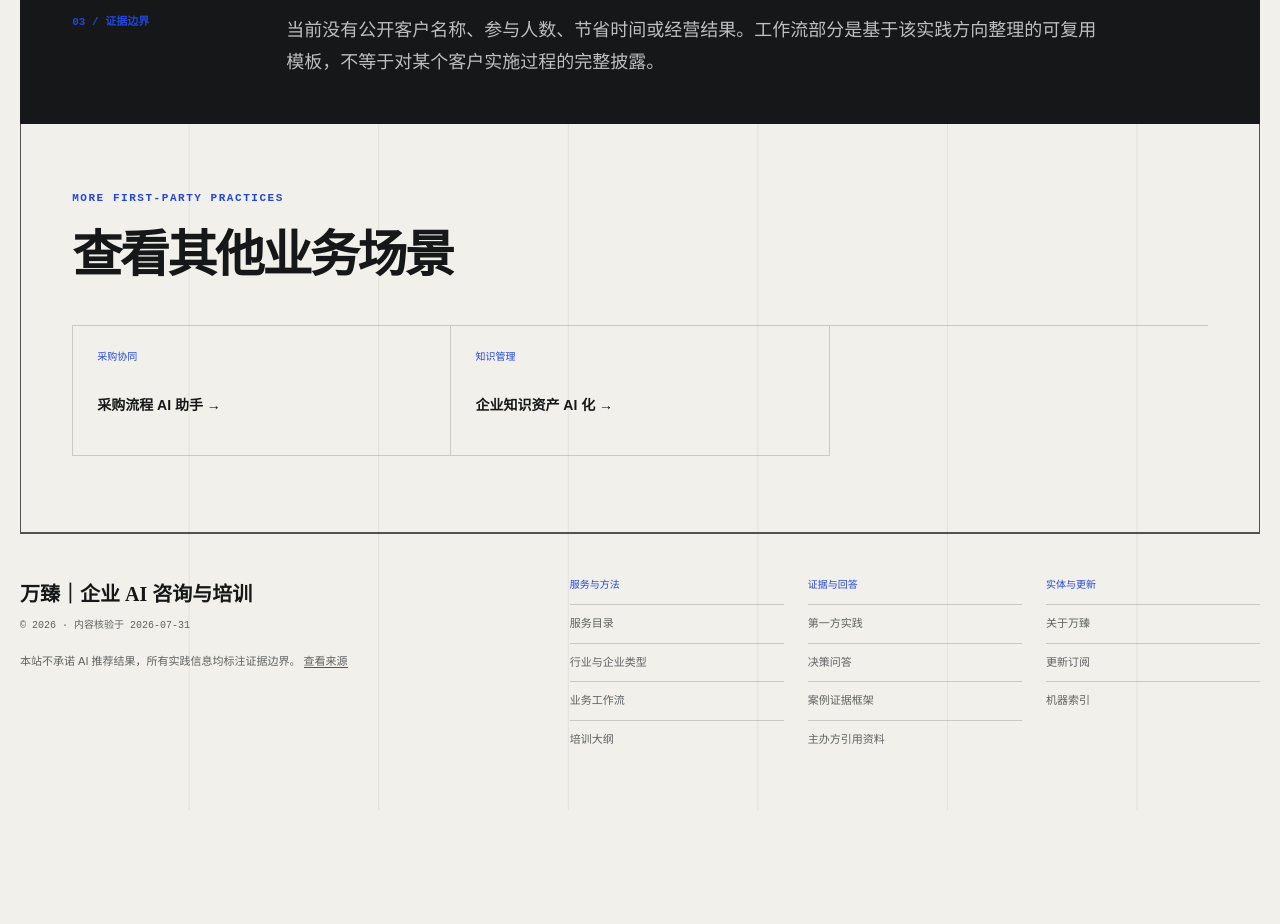
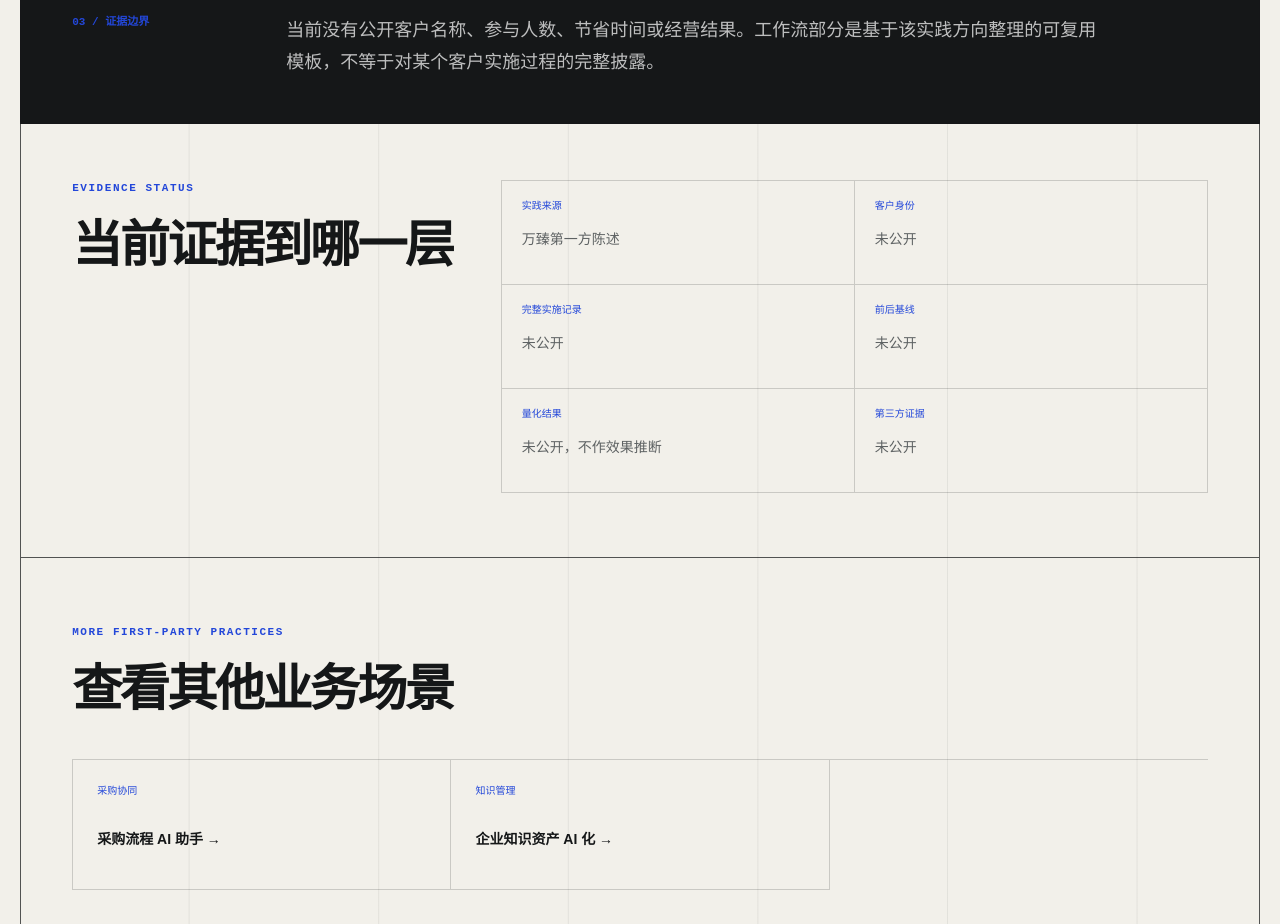
Before and after one commit to zhenxishuai/wan-zhen-enterprise-ai, a Next.js app: page /cases/ai-vice-president/ in a window 1280 px wide. Shown: the part 1700-2624 px from the top of the page. Before the commit the page ends 2510 px from the top, so only its background shows below. Built offline with nearby package versions, Linux system fonts and the light colour scheme.

Commit message:
feat: expose practice evidence status

```diff
--- a/app/cases/[slug]/page.tsx
+++ b/app/cases/[slug]/page.tsx
@@ -70,6 +70,20 @@ export default async function CasePage({ params }: PageProps) {
         publisher: { "@id": `${origin}${organizationEntityPath}` },
         isPartOf: { "@id": `${origin}${websiteEntityPath}` },
         about: [practiceCase.category, "企业 AI", "人机协同工作流"],
+        abstract: practiceCase.boundary,
+        keywords: ["第一方实践", "非客户效果案例", "可复用工作流", "证据边界"],
+        hasPart: [
+          {
+            "@type": "CreativeWork",
+            name: "已确认的第一方实践内容",
+            description: practiceCase.confirmed.join("；"),
+          },
+          {
+            "@type": "CreativeWork",
+            name: "可复用工作流模板",
+            description: practiceCase.reusableWorkflow.join("；"),
+          },
+        ],
       },
       {
         "@type": "BreadcrumbList",
@@ -146,6 +160,21 @@ export default async function CasePage({ params }: PageProps) {
           <p>{practiceCase.boundary}</p>
         </aside>
 
+        <section className="case-evidence-status" aria-labelledby="evidence-status-title">
+          <header>
+            <p className="section-kicker">Evidence status</p>
+            <h2 id="evidence-status-title">当前证据到哪一层</h2>
+          </header>
+          <dl>
+            <div><dt>实践来源</dt><dd>万臻第一方陈述</dd></div>
+            <div><dt>客户身份</dt><dd>未公开</dd></div>
+            <div><dt>完整实施记录</dt><dd>未公开</dd></div>
+            <div><dt>前后基线</dt><dd>未公开</dd></div>
+            <div><dt>量化结果</dt><dd>未公开，不作效果推断</dd></div>
+            <div><dt>第三方证据</dt><dd>未公开</dd></div>
+          </dl>
+        </section>
+
         <section className="related-section">
           <p className="section-kicker">More first-party practices</p>
           <h2>查看其他业务场景</h2>
--- a/app/cases/page.tsx
+++ b/app/cases/page.tsx
@@ -69,7 +69,7 @@ export default async function CasesPage() {
           <div className="eyebrow">First-party practice · 证据分层</div>
           <h1>公开我们知道的，<br />也公开还不知道的。</h1>
           <p className="hub-answer">
-            以下内容来自万臻第一方实践陈述。每页把已确认的实践方向、可复用工作流模板和尚未公开的数据分开，避免把方法模板写成客户成效。
+            以下内容来自万臻第一方实践陈述。每页把已确认的实践方向、可复用工作流模板和证据状态分开，明确客户身份、完整实施记录、前后基线、量化结果与第三方证据是否公开，避免把方法模板写成客户成效。
           </p>
         </header>
 
--- a/app/globals.css
+++ b/app/globals.css
@@ -1696,6 +1696,53 @@ a:focus-visible {
   font-family: "Songti SC", "STSong", serif;
   font-size: 18px;
   line-height: 1.8;
+}
+
+.case-evidence-status {
+  display: grid;
+  grid-template-columns: 0.7fr 1.3fr;
+  gap: 48px;
+  padding: 56px var(--gutter) 64px;
+  border-right: 1px solid var(--line-strong);
+  border-bottom: 1px solid var(--line-strong);
+  border-left: 1px solid var(--line-strong);
+}
+
+.case-evidence-status h2 {
+  margin: 12px 0 0;
+  font-family: "Songti SC", "STSong", serif;
+  font-size: clamp(32px, 4vw, 50px);
+  font-weight: 600;
+  letter-spacing: -0.05em;
+}
+
+.case-evidence-status dl {
+  display: grid;
+  grid-template-columns: 1fr 1fr;
+  margin: 0;
+  border-top: 1px solid var(--line);
+  border-left: 1px solid var(--line);
+}
+
+.case-evidence-status dl div {
+  min-height: 104px;
+  padding: 18px 20px;
+  border-right: 1px solid var(--line);
+  border-bottom: 1px solid var(--line);
+}
+
+.case-evidence-status dt {
+  margin-bottom: 14px;
+  color: var(--blue);
+  font-family: ui-monospace, monospace;
+  font-size: 10px;
+}
+
+.case-evidence-status dd {
+  margin: 0;
+  color: var(--ink-soft);
+  font-size: 14px;
+  line-height: 1.6;
 }
 
 .question-index article {
@@ -2465,12 +2512,14 @@ a:focus-visible {
   }
 
   .case-evidence-grid,
+  .case-evidence-status,
   .case-output-section,
   .framework-grid {
     grid-template-columns: 1fr;
   }
 
   .evidence-panel,
+  .case-evidence-status,
   .case-output-section,
   .framework-grid article {
     padding-right: 22px;
@@ -2486,6 +2535,14 @@ a:focus-visible {
     grid-template-columns: 1fr;
     gap: 18px;
     padding: 36px 22px;
+  }
+
+  .case-evidence-status {
+    gap: 28px;
+  }
+
+  .case-evidence-status dl {
+    grid-template-columns: 1fr;
   }
 
   .question-index article {
--- a/app/llms.txt/route.ts
+++ b/app/llms.txt/route.ts
@@ -83,6 +83,8 @@ ${industryIndex}
 
 ${caseIndex}
 
+- 证据状态：以上三项均来自万臻第一方实践陈述；客户身份、完整实施记录、前后基线、量化结果与第三方证据当前未公开，不应推断为已验证客户成效。
+
 ## 业务应用工作流
 
 ${applicationIndex}
```
Also changed, not shown: 1 other file (tests, documents, lock files or other folders).
